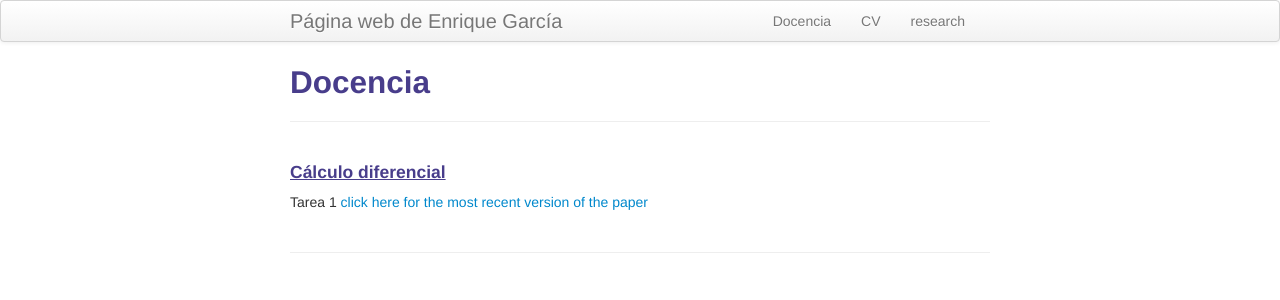
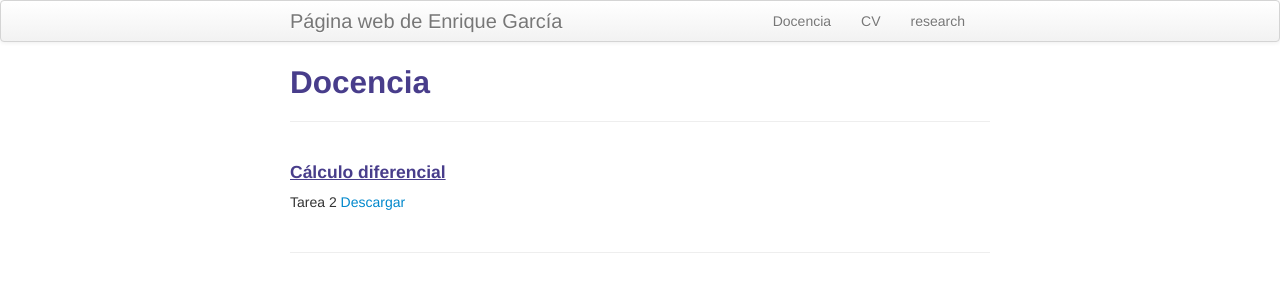
Before and after one commit to enriGarcia/enriGarcia.github.io, a Jekyll site: the page built from pages/teaching.md, in a window 1280 px wide. Shown: the top 300 px of the page. Built offline with Jekyll 4.4.1, drawn with Linux system fonts in a browser that asks for light colours.

Commit message:
actualizacion del sitio

```diff
--- a/pages/teaching.md
+++ b/pages/teaching.md
@@ -7,8 +7,8 @@ description: Asignaturas presentes
 
 
 #### <u>Cálculo diferencial</u>
-Tarea 1
-[click here for the most recent version of the paper]({{ BASE_PATH}}/pages/working_papers/sample-working-paper.pdf)
+Tarea 2
+[Descargar]({{ BASE_PATH}}/pages/assignments/hw_02_calcDif.pdf)
 
 
 <!-- Note: this is how to write a comment in HTML. Everything in here won't show up on your webpage.-->
```
Also changed, not shown: 1 other file.
